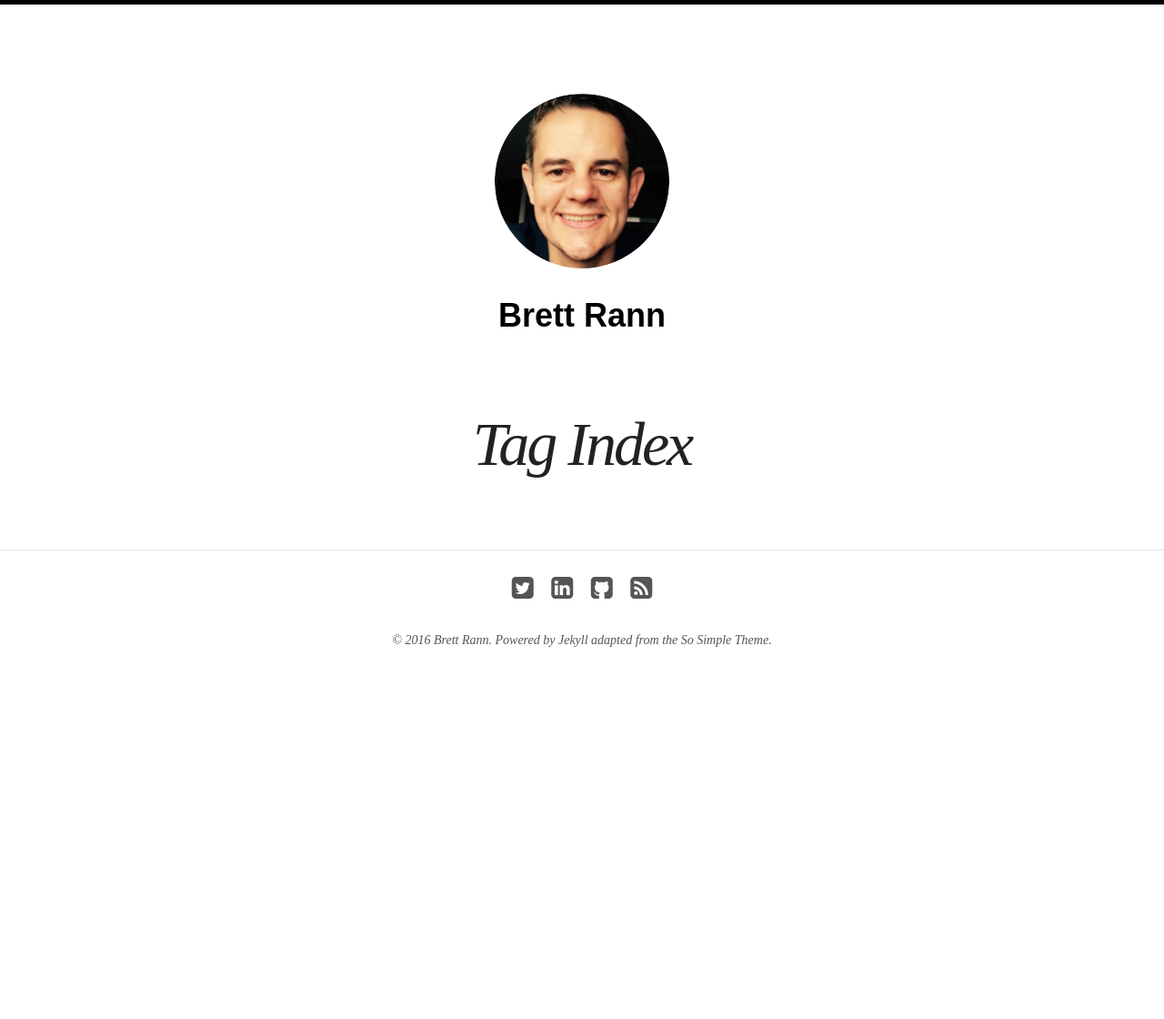
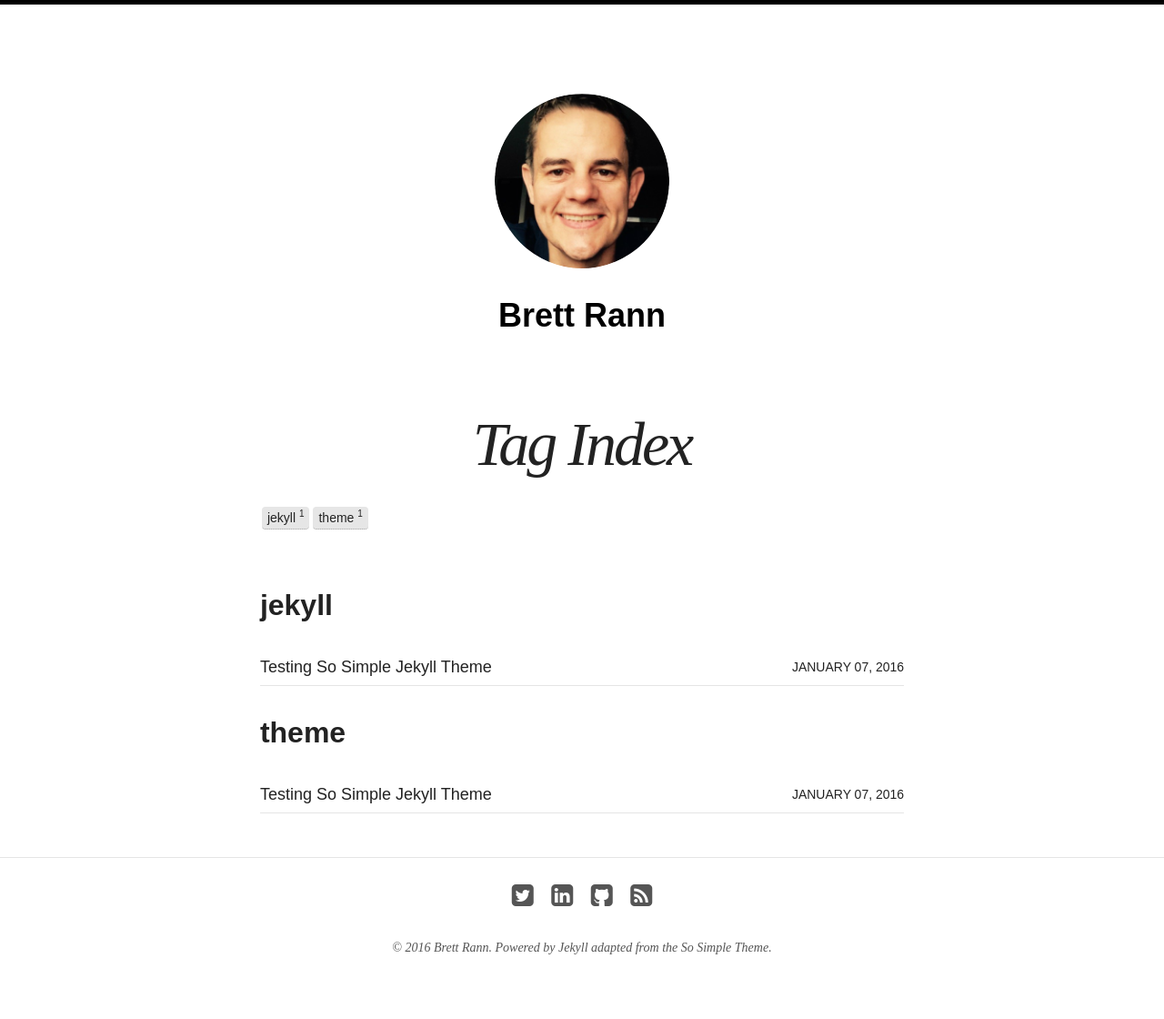
Before and after one commit to brettrann/brettrann.github.io, a Jekyll site: the page built from tags/index.md, in a window 1280 px wide. Shown: the whole page at 91% size. Built offline with Jekyll 4.4.1, drawn with Linux system fonts in a browser that asks for light colours; nearby versions of some CDN libraries; before the commit the page ends 900 px from its top, so only the background shows below that.

Commit message:
adding a test post and updating bio photo

```diff
--- /dev/null
+++ b/_posts/blog/2016-01-07-testing-so-simple-jekyll-theme.md
@@ -0,0 +1,21 @@
+---
+layout: post
+title: Testing So Simple Jekyll Theme
+modified:
+categories: blog
+excerpt:
+tags: [jekyll, theme]
+image:
+  feature:
+date: 2016-01-07T19:36:02+11:00
+---
+
+[so-simple-theme]: https://github.com/mmistakes/so-simple-theme
+
+### Code Hightlighting
+
+{% highlight ruby %}
+def hello(message)
+  puts message
+end
+{% endhighlight %}
--- a/index.html
+++ b/index.html
@@ -1,6 +1,6 @@
 ---
 layout: page
-title: Brett Rann
+title:
 excerpt:
 search_omit: true
 ---
```
Also changed, not shown: Gemfile.lock, images/bio-photo.jpg (added).
